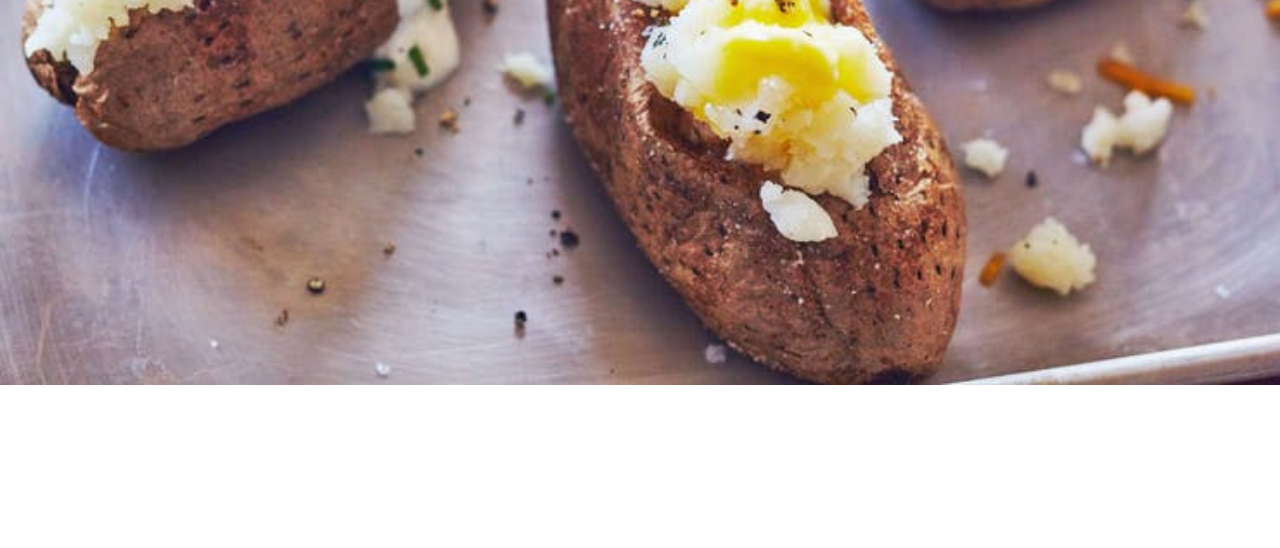
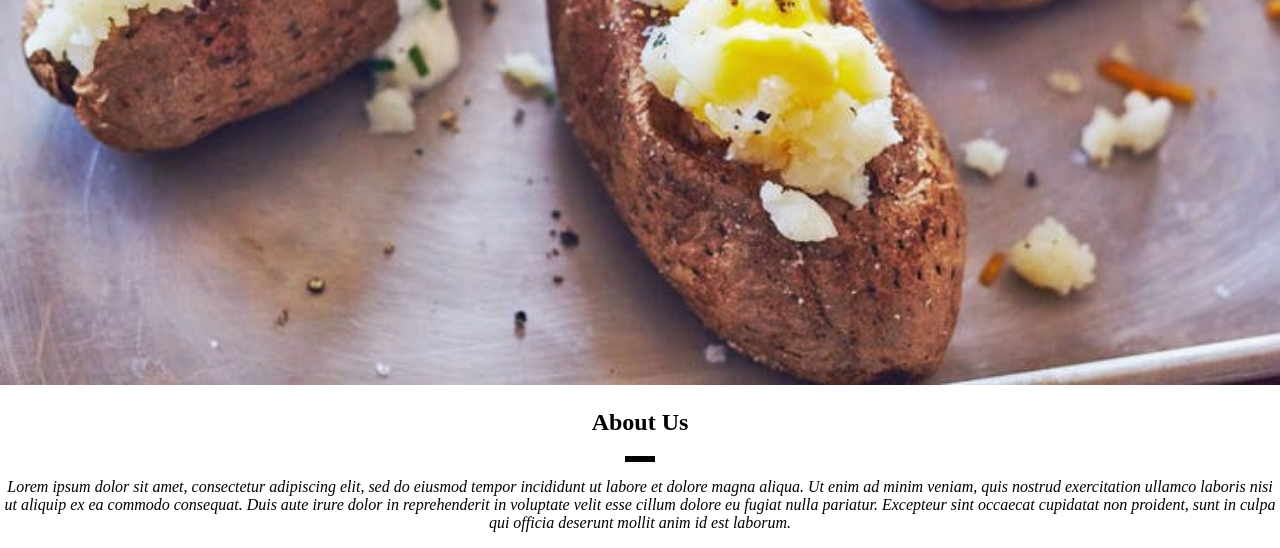
Before and after one commit to onow95/potato-valley, a plain HTML site: page index.html in a window 1280 px wide. Shown: the part 468-1016 px from the top of the page. Before the commit the page ends 857 px from the top, so only its background shows below. Drawn offline with Linux system fonts and the light colour scheme.

Commit message:
Add About Us section

```diff
--- a/css/style.css
+++ b/css/style.css
@@ -14,6 +14,9 @@ ul {
 .container-fluid {
   position: relative;
   width: 100%;
+}
+.italic {
+  font-style: italic;
 }
 /* Header */
 button.collapsible {
@@ -56,3 +59,20 @@ button.collapsible {
   color: white;
   text-shadow: 3px 3px 4px #000;
 }
+/* Main Content */
+section {
+  text-align: center;
+}
+/* About Us */
+.hr1 {
+  width: 30px;
+  border: solid 3px black;
+}
+/* Menu */
+#menu {
+  background-color: #eee;
+}
+.hr2 {
+  width: 30px;
+  border: solid 3px red;
+}
--- a/index.html
+++ b/index.html
@@ -24,5 +24,10 @@
       <div class="logo"><h1>Potato Valley Cafe</h1></div>
     </div>
   </header>
+  <section id="about">
+    <h2>About Us</h2>
+    <hr class="hr1">
+    <p class="italic">Lorem ipsum dolor sit amet, consectetur adipiscing elit, sed do eiusmod tempor incididunt ut labore et dolore magna aliqua. Ut enim ad minim veniam, quis nostrud exercitation ullamco laboris nisi ut aliquip ex ea commodo consequat. Duis aute irure dolor in reprehenderit in voluptate velit esse cillum dolore eu fugiat nulla pariatur. Excepteur sint occaecat cupidatat non proident, sunt in culpa qui officia deserunt mollit anim id est laborum.</p>
+  </section>
 </body>
 </html>
```
